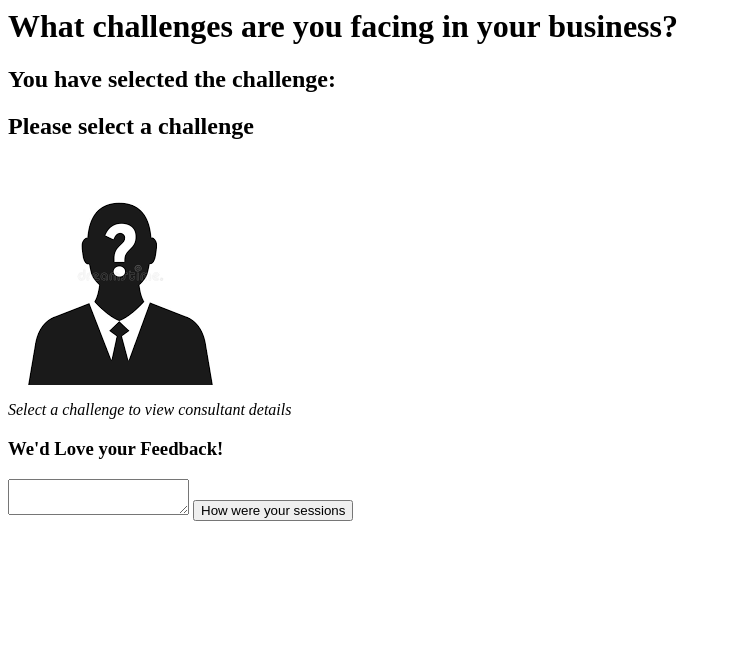
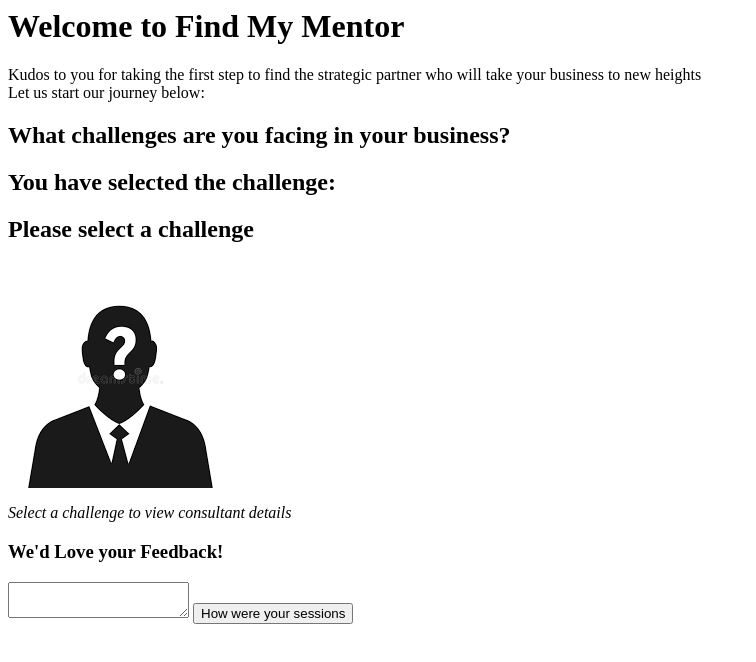
Before and after one commit to Mugo-leon/Phase1-Project-FindMyMentor, a plain HTML site: page public/index.html in a window 1280 px wide. Shown: the whole page, without its empty margins (0-756 px from the left). Drawn offline with Linux system fonts and the light colour scheme; no server answers.

Commit message:
Added Intro to app

```diff
--- a/public/index.html
+++ b/public/index.html
@@ -11,7 +11,9 @@
   </head>
   <body>
     <header>
-      <h1>What challenges are you facing in your business?</h1>
+      <h1>Welcome to Find My Mentor</h1>
+      <p>Kudos to you for taking the first step to find the strategic partner who will take your business to new heights<br>Let us start our journey below:</p>
+      <h2>What challenges are you facing in your business?</h2>
       <nav>
         <ul id="challenge-list"></ul>
       </nav>
```
Also changed, not shown: public/images/Background.jpeg (added).
